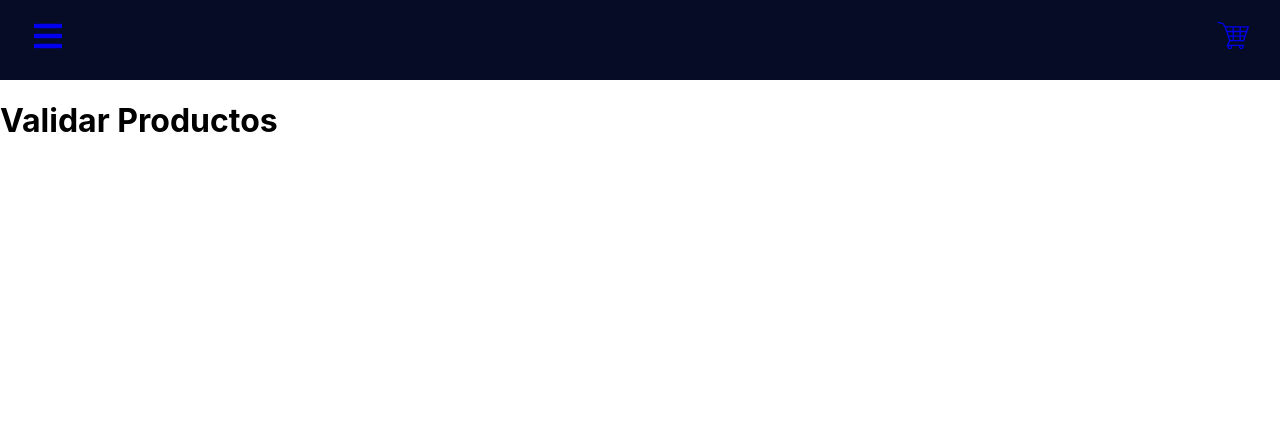
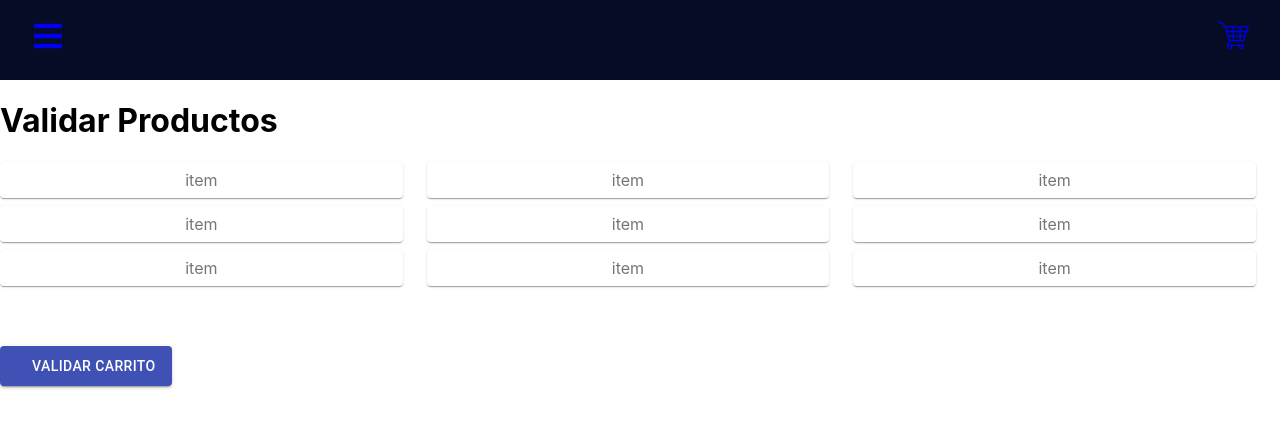
Before and after one commit to IETIM/Front-End, a React (Create React App) app: page /validateCart in a window 1280 px wide. Shown: the top 428 px of the page. Built offline with nearby package versions, Linux system fonts and the light colour scheme.

Commit message:
Valida Productos

```diff
--- a/src/component/validateCart/ValidateCart.js
+++ b/src/component/validateCart/ValidateCart.js
@@ -1,5 +1,57 @@
 import React from 'react';
 import AppBar from "../appbar/AppBar";
+import { makeStyles } from '@material-ui/core/styles';
+import Paper from '@material-ui/core/Paper';
+import Grid from '@material-ui/core/Grid';
+import Button from '@material-ui/core/Button';
+
+
+const useStyles = makeStyles((theme) => ({
+    root: {
+      flexGrow: 1,
+    },
+    paper: {
+      padding: theme.spacing(1),
+      textAlign: 'center',
+      color: theme.palette.text.secondary,
+    },
+}));
+
+function NestedGrid() {
+    const classes = useStyles();
+
+    function FormRow() {
+      return (
+        <React.Fragment>
+          <Grid item xs={4}>
+            <Paper className={classes.paper}>item</Paper>
+          </Grid>
+          <Grid item xs={4}>
+            <Paper className={classes.paper}>item</Paper>
+          </Grid>
+          <Grid item xs={4}>
+            <Paper className={classes.paper}>item</Paper>
+          </Grid>
+        </React.Fragment>
+      );
+    }
+
+    return (
+      <div className={classes.root}>
+        <Grid container spacing={1}>
+          <Grid container item xs={12} spacing={3}>
+            <FormRow />
+          </Grid>
+          <Grid container item xs={12} spacing={3}>
+            <FormRow />
+          </Grid>
+          <Grid container item xs={12} spacing={3}>
+            <FormRow />
+          </Grid>
+        </Grid>
+      </div>
+    );
+}
 
 export default class ValidateCart extends React.Component {
 
@@ -9,6 +61,7 @@
     }
 
     render() {
+
         return (
             <div>
                 <AppBar/>
@@ -18,6 +71,11 @@
                         <h1> Validar Productos </h1>
                     </header>
                 </div>
+                <NestedGrid></NestedGrid>
+                <br></br><br></br><br></br>
+                <Button variant="contained" color="primary" style = {{height: '40px', borderRadius: '4px', position: 'inline-block'}}>
+                    Validar Carrito
+                </Button>
             </div>
         );
     }
```
